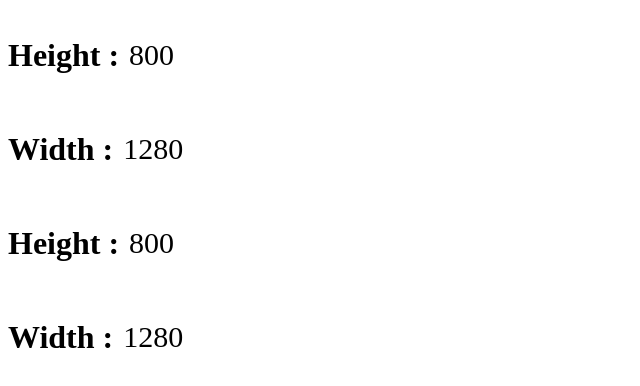
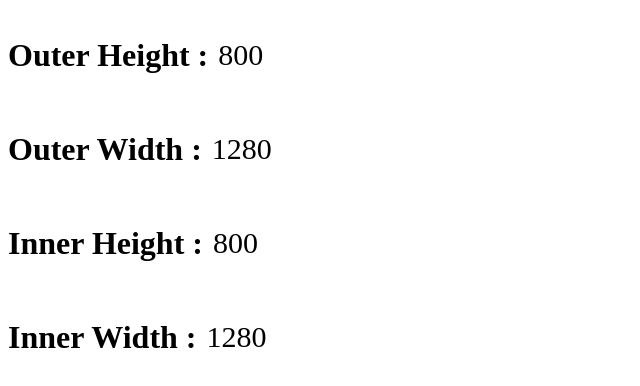
Before and after one commit to davidbourrel/get-size, a plain HTML site: page index.html in a window 1280 px wide. Shown: the whole page, without its empty margins (0-640 px from the left). Drawn offline with Linux system fonts and the light colour scheme.

Commit message:
Add files via upload

```diff
--- a/index.html
+++ b/index.html
@@ -9,19 +9,19 @@
     </head>
     <body>
         <div class="flex">
-            <h1>Height :</h1>
+            <h1>Outer Height :</h1>
             <p class="outerHeight">g</p>
         </div>
         <div class="flex">
-            <h1>Width :</h1>
+            <h1>Outer Width :</h1>
             <p class="outerWidth"></p>
         </div>
         <div class="flex">
-            <h1>Height :</h1>
+            <h1>Inner Height :</h1>
             <p class="innerHeight"></p>
         </div>
         <div class="flex">
-            <h1>Width :</h1>
+            <h1>Inner Width :</h1>
             <p class="innerWidth"></p>
         </div>
     </body>
```
